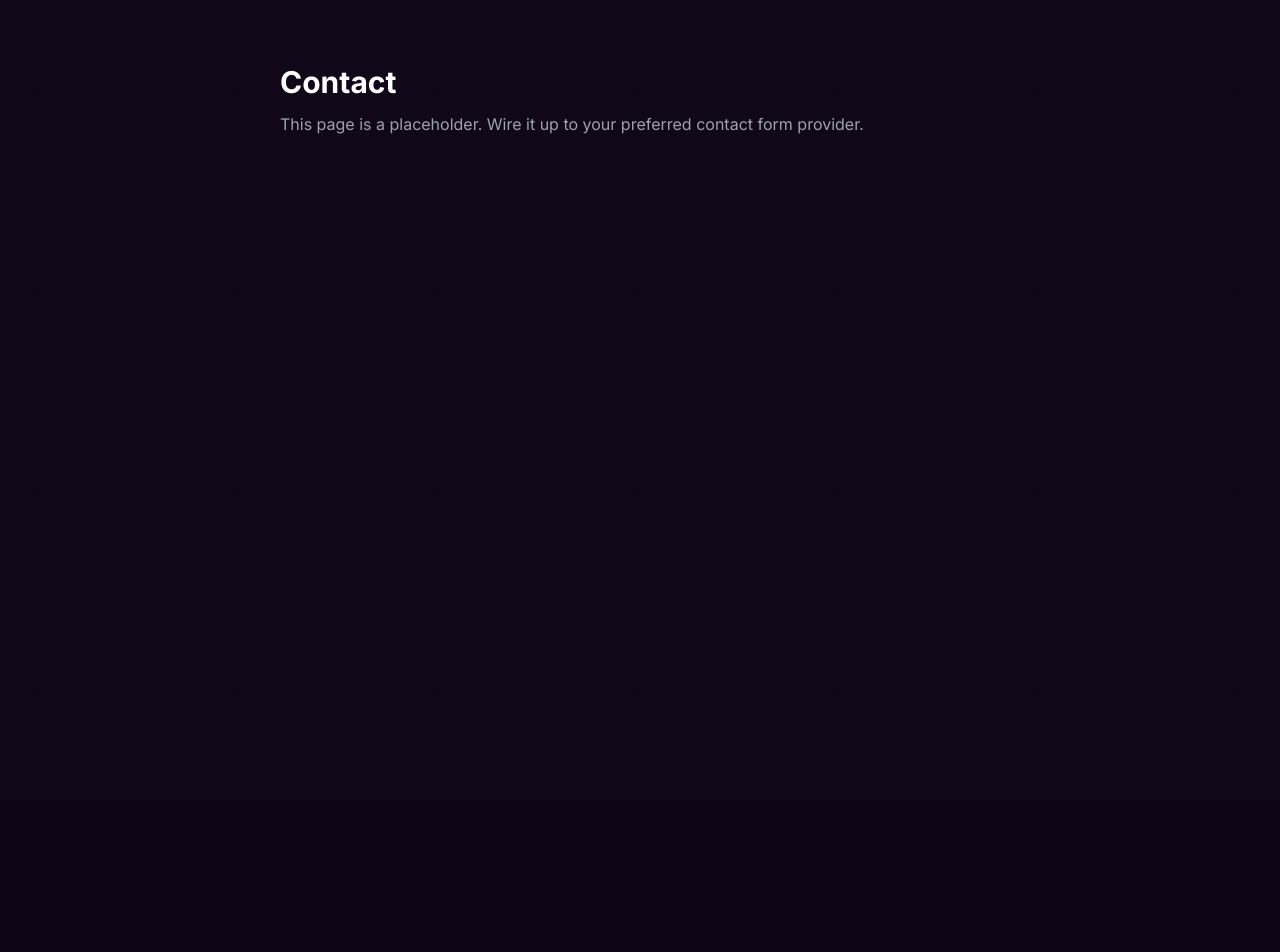
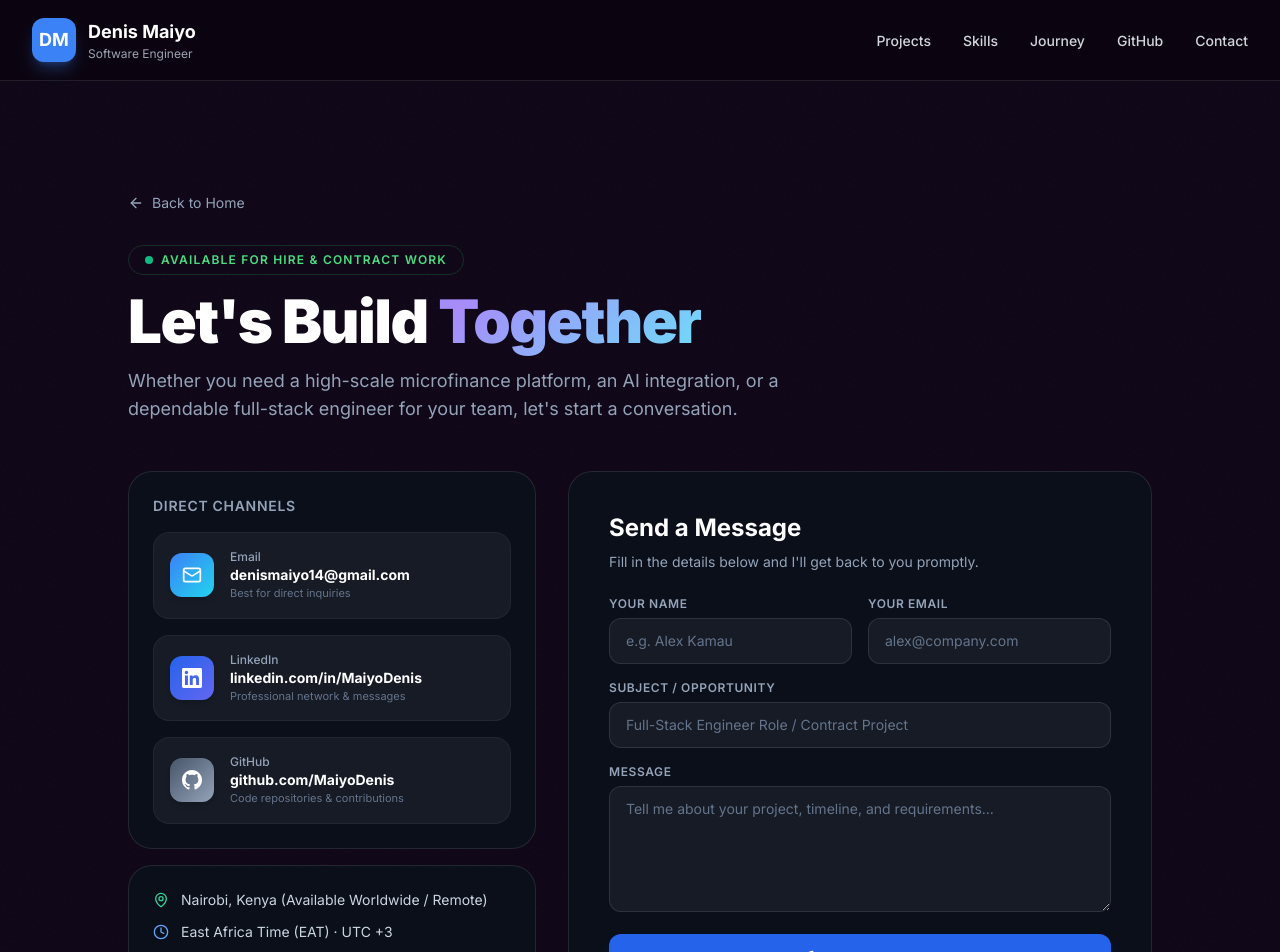
Before and after one commit to MaiyoDenis/personal_website, a Next.js app: page /contact in a window 1280 px wide. Shown: the top 952 px of the page. Before the commit the page ends 800 px from the top, so only its background shows below. Built offline with nearby package versions, Linux system fonts and the light colour scheme.

Commit message:
feat(contact): implement dedicated contact page and responsive form

```diff
--- a/app/contact/ContactForm.tsx
+++ b/app/contact/ContactForm.tsx
@@ -1,52 +1,123 @@
 "use client";
 
 import { useState } from "react";
+import { Send, CheckCircle2 } from "lucide-react";
 
 export default function ContactForm() {
   const [submitted, setSubmitted] = useState(false);
+  const [loading, setLoading] = useState(false);
+  const [formData, setFormData] = useState({
+    name: "",
+    email: "",
+    subject: "",
+    message: "",
+  });
+
+  const handleSubmit = (e: React.FormEvent) => {
+    e.preventDefault();
+    setLoading(true);
+
+    // Simulate sending with a quick timeout or mailto fallback
+    setTimeout(() => {
+      setLoading(false);
+      setSubmitted(true);
+    }, 600);
+  };
 
   if (submitted) {
     return (
-      <p className="text-center text-green-400">
-        Thank you! Your message has been sent.
+      <div className="rounded-2xl border border-emerald-500/30 bg-emerald-500/10 p-8 text-center">
+        <div className="mx-auto mb-4 flex h-12 w-12 items-center justify-center rounded-full bg-emerald-500/20 text-emerald-400">
+          <CheckCircle2 size={24} />
+        </div>
+        <h3 className="text-xl font-bold text-white mb-2">Message Received!</h3>
+        <p className="text-sm text-slate-300 mb-6">
+          Thank you for reaching out. I usually reply within 24 hours. You can also email me directly at{" "}
+          <a
+            href="mailto:denismaiyo14@gmail.com"
+            className="text-emerald-400 underline font-mono"
+          >
+            denismaiyo14@gmail.com
+          </a>.
         </p>
+        <button
+          onClick={() => {
+            setSubmitted(false);
+            setFormData({ name: "", email: "", subject: "", message: "" });
+          }}
+          className="rounded-xl border border-white/10 bg-white/5 px-4 py-2 text-xs font-semibold text-white hover:bg-white/10 transition-colors"
+        >
+          Send Another Message
+        </button>
+      </div>
     );
   }
 
   return (
-    <form
-      className="space-y-4"
-      onSubmit={(e) => {
-        e.preventDefault();
-        setSubmitted(true);
-      }}
-    >
+    <form className="space-y-4" onSubmit={handleSubmit}>
+      <div className="grid grid-cols-1 sm:grid-cols-2 gap-4">
+        <div>
+          <label className="block text-xs font-semibold uppercase tracking-wider text-slate-400 mb-1.5">
+            Your Name
+          </label>
           <input
             type="text"
-        placeholder="Your name"
             required
-        className="w-full rounded-xl border border-white/10 bg-white/5 p-4 text-white"
+            value={formData.name}
+            onChange={(e) => setFormData({ ...formData, name: e.target.value })}
+            placeholder="e.g. Alex Kamau"
+            className="w-full rounded-xl border border-white/10 bg-white/5 px-4 py-3 text-sm text-white placeholder-slate-500 outline-none transition focus:border-blue-500 focus:bg-white/10"
           />
-
+        </div>
+        <div>
+          <label className="block text-xs font-semibold uppercase tracking-wider text-slate-400 mb-1.5">
+            Your Email
+          </label>
           <input
             type="email"
-        placeholder="Your email"
             required
-        className="w-full rounded-xl border border-white/10 bg-white/5 p-4 text-white"
+            value={formData.email}
+            onChange={(e) => setFormData({ ...formData, email: e.target.value })}
+            placeholder="alex@company.com"
+            className="w-full rounded-xl border border-white/10 bg-white/5 px-4 py-3 text-sm text-white placeholder-slate-500 outline-none transition focus:border-blue-500 focus:bg-white/10"
           />
+        </div>
+      </div>
 
+      <div>
+        <label className="block text-xs font-semibold uppercase tracking-wider text-slate-400 mb-1.5">
+          Subject / Opportunity
+        </label>
+        <input
+          type="text"
+          value={formData.subject}
+          onChange={(e) => setFormData({ ...formData, subject: e.target.value })}
+          placeholder="Full-Stack Engineer Role / Contract Project"
+          className="w-full rounded-xl border border-white/10 bg-white/5 px-4 py-3 text-sm text-white placeholder-slate-500 outline-none transition focus:border-blue-500 focus:bg-white/10"
+        />
+      </div>
+
+      <div>
+        <label className="block text-xs font-semibold uppercase tracking-wider text-slate-400 mb-1.5">
+          Message
+        </label>
         <textarea
-        placeholder="Your message"
           rows={5}
           required
-        className="w-full rounded-xl border border-white/10 bg-white/5 p-4 text-white"
+          value={formData.message}
+          onChange={(e) => setFormData({ ...formData, message: e.target.value })}
+          placeholder="Tell me about your project, timeline, and requirements..."
+          className="w-full rounded-xl border border-white/10 bg-white/5 px-4 py-3 text-sm text-white placeholder-slate-500 outline-none transition focus:border-blue-500 focus:bg-white/10"
         />
+      </div>
 
       <button
         type="submit"
-        className="rounded-xl bg-blue-600 px-6 py-3 font-semibold text-white transition hover:bg-blue-500"
+        disabled={loading}
+        className="w-full inline-flex items-center justify-center gap-2 rounded-xl bg-blue-600 px-6 py-3.5 text-sm font-semibold text-white shadow-lg shadow-blue-600/30 transition hover:bg-blue-500 disabled:opacity-50"
       >
-        Send Message
+        <Send size={16} />
+        {loading ? "Sending..." : "Send Message"}
       </button>
     </form>
   );
--- a/app/contact/page.tsx
+++ b/app/contact/page.tsx
@@ -1,11 +1,131 @@
+import type { Metadata } from "next";
+import Link from "next/link";
+import { ArrowLeft, Mail, MapPin, Clock, MessageSquare } from "lucide-react";
+import { GithubIcon, LinkedinIcon } from "@/components/ui/Icons";
+import ContactForm from "./ContactForm";
+import Navbar from "@/components/layout/Navbar";
+
+export const metadata: Metadata = {
+  title: "Contact Denis Maiyo | Full-Stack & AI Engineer",
+  description:
+    "Get in touch with Denis Maiyo for full-time engineering roles, contract development, or tech consulting.",
+};
+
+const channels = [
+  {
+    icon: Mail,
+    label: "Email",
+    value: "denismaiyo14@gmail.com",
+    href: "mailto:denismaiyo14@gmail.com",
+    subtext: "Best for direct inquiries",
+    color: "from-blue-500 to-cyan-400",
+  },
+  {
+    icon: LinkedinIcon,
+    label: "LinkedIn",
+    value: "linkedin.com/in/MaiyoDenis",
+    href: "https://linkedin.com/in/MaiyoDenis",
+    subtext: "Professional network & messages",
+    color: "from-blue-600 to-indigo-500",
+  },
+  {
+    icon: GithubIcon,
+    label: "GitHub",
+    value: "github.com/MaiyoDenis",
+    href: "https://github.com/MaiyoDenis",
+    subtext: "Code repositories & contributions",
+    color: "from-slate-600 to-slate-400",
+  },
+];
+
 export default function ContactPage() {
   return (
-    <main className="mx-auto max-w-3xl px-6 py-16">
-      <h1 className="text-3xl font-bold text-white">Contact</h1>
-      <p className="mt-3 text-gray-400">
-        This page is a placeholder. Wire it up to your preferred contact form
-        provider.
-      </p>
-    </main>
+    <>
+      <Navbar />
+      <main className="min-h-screen pt-28 pb-20 px-6">
+        <div className="mx-auto max-w-5xl">
+          {/* Back button */}
+          <Link
+            href="/"
+            className="inline-flex items-center gap-2 text-sm text-slate-400 hover:text-white transition-colors mb-8"
+          >
+            <ArrowLeft size={16} />
+            Back to Home
+          </Link>
+
+          {/* Page Heading */}
+          <div className="mb-12">
+            <div className="inline-flex items-center gap-2 rounded-full border border-green-500/20 bg-green-500/8 px-4 py-1.5 text-xs font-semibold uppercase tracking-widest text-green-400 mb-4">
+              <span className="status-dot" />
+              Available for Hire &amp; Contract Work
+            </div>
+            <h1 className="text-4xl md:text-6xl font-black text-white tracking-tight">
+              Let&apos;s Build <span className="gradient-text">Together</span>
+            </h1>
+            <p className="mt-4 text-lg text-slate-400 max-w-2xl">
+              Whether you need a high-scale microfinance platform, an AI integration, or a dependable full-stack engineer for your team, let&apos;s start a conversation.
+            </p>
+          </div>
+
+          <div className="grid grid-cols-1 lg:grid-cols-12 gap-8 items-start">
+            {/* Direct Channels */}
+            <div className="lg:col-span-5 space-y-4">
+              <div className="rounded-3xl border border-white/10 bg-[#0a0f1a] p-6 space-y-4">
+                <h2 className="text-sm font-semibold uppercase tracking-wider text-slate-400 mb-2">
+                  Direct Channels
+                </h2>
+                {channels.map(({ icon: Icon, label, value, href, subtext, color }) => (
+                  <a
+                    key={label}
+                    href={href}
+                    target={href.startsWith("http") ? "_blank" : undefined}
+                    rel={href.startsWith("http") ? "noopener noreferrer" : undefined}
+                    className="flex items-center gap-4 rounded-2xl border border-white/5 bg-white/5 p-4 transition hover:bg-white/10 hover:border-white/15 group"
+                  >
+                    <div
+                      className={`flex h-11 w-11 shrink-0 items-center justify-center rounded-xl bg-gradient-to-br ${color} text-white shadow-md`}
+                    >
+                      <Icon size={20} />
+                    </div>
+                    <div>
+                      <p className="text-xs font-medium text-slate-400">{label}</p>
+                      <p className="text-sm font-bold text-white group-hover:text-blue-400 transition-colors">
+                        {value}
+                      </p>
+                      <p className="text-[11px] text-slate-500">{subtext}</p>
+                    </div>
+                  </a>
+                ))}
+              </div>
+
+              {/* Location & Timezone card */}
+              <div className="rounded-3xl border border-white/10 bg-[#0a0f1a] p-6 space-y-3">
+                <div className="flex items-center gap-3 text-slate-300 text-sm">
+                  <MapPin size={16} className="text-emerald-400" />
+                  <span>Nairobi, Kenya (Available Worldwide / Remote)</span>
+                </div>
+                <div className="flex items-center gap-3 text-slate-300 text-sm">
+                  <Clock size={16} className="text-blue-400" />
+                  <span>East Africa Time (EAT) · UTC +3</span>
+                </div>
+                <div className="flex items-center gap-3 text-slate-300 text-sm">
+                  <MessageSquare size={16} className="text-violet-400" />
+                  <span>English &amp; Swahili (Fluent)</span>
+                </div>
+              </div>
+            </div>
+
+            {/* Contact Form */}
+            <div className="lg:col-span-7 rounded-3xl border border-white/10 bg-[#0a0f1a] p-8 md:p-10">
+              <h2 className="text-2xl font-bold text-white mb-2">Send a Message</h2>
+              <p className="text-sm text-slate-400 mb-6">
+                Fill in the details below and I&apos;ll get back to you promptly.
+              </p>
+              <ContactForm />
+            </div>
+          </div>
+        </div>
+      </main>
+    </>
   );
 }
```
Lines whose indentation alone changed are shown as unchanged.
